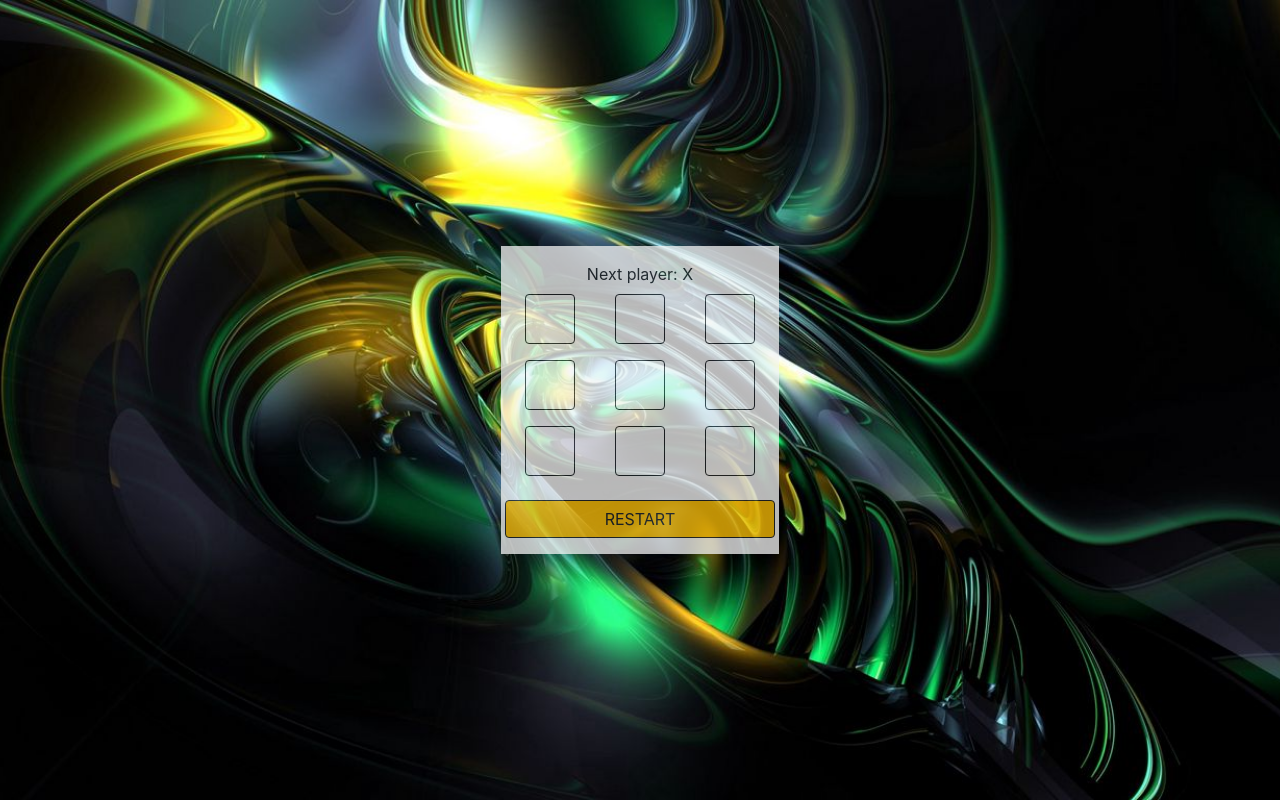
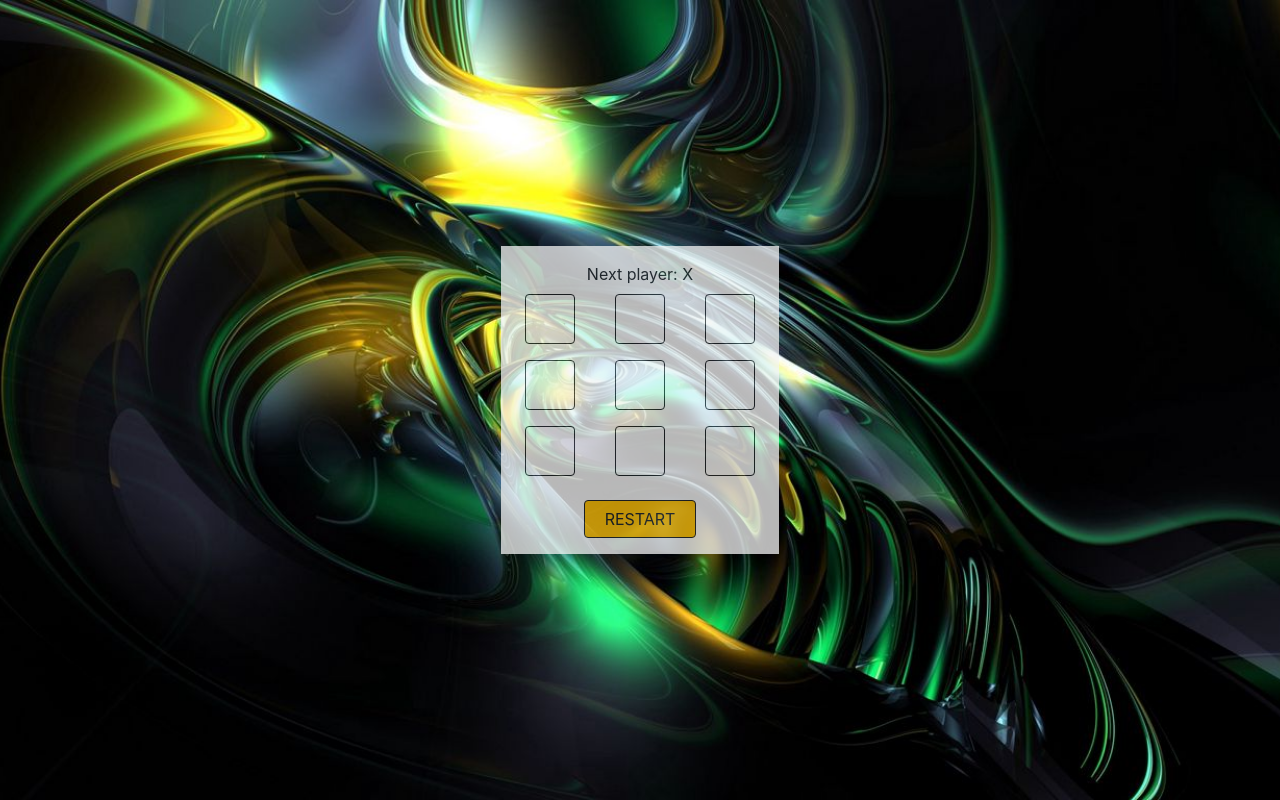
Before and after one commit to Zoolfan/week12FSWD, a React (Create React App) app: page / in a window 1280 px wide. Built offline with nearby package versions, Linux system fonts and the light colour scheme.

Commit message:
fixing button

```diff
--- a/src/App.js
+++ b/src/App.js
@@ -22,18 +22,14 @@ function Board() {
 	function renderSquare(i) {
 		const squareValue = squares[i];
 		const isX = squareValue === "X";
-		const isWinnerSquare = winner && winner.includes(i);
+		const isWinnerSquare = winner && winner.includes(squares[i]);
 
 		return (
 			<button
 				type="button"
 				className={`square-large btn border border-dark p-3 m-2 ${
 					isX ? "x-color" : "o-color"
-				} ${
-					isWinnerSquare
-						? "square-large btn border border-dark p-3 m-2 winner-square"
-						: ""
-				}`}
+				} ${isWinnerSquare ? "winner-square" : ""}`}
 				onClick={() => selectSquare(i)}
 			>
 				{squares[i]}
@@ -59,10 +55,10 @@ function Board() {
 				<div className="col">{renderSquare(7)}</div>
 				<div className="col">{renderSquare(8)}</div>
 			</div>
-			<div className="row mt-3">
+			<div className="row mt-3 justify-content-center">
 				<button
 					type="button"
-					className="btn btn-warning btn-outline-dark"
+					className="btn btn-warning btn-outline-dark col-5"
 					onClick={restart}
 				>
 					RESTART
```
